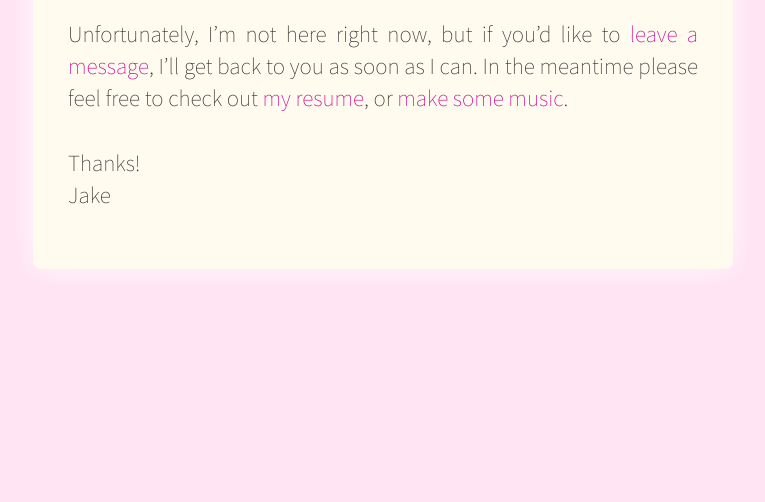
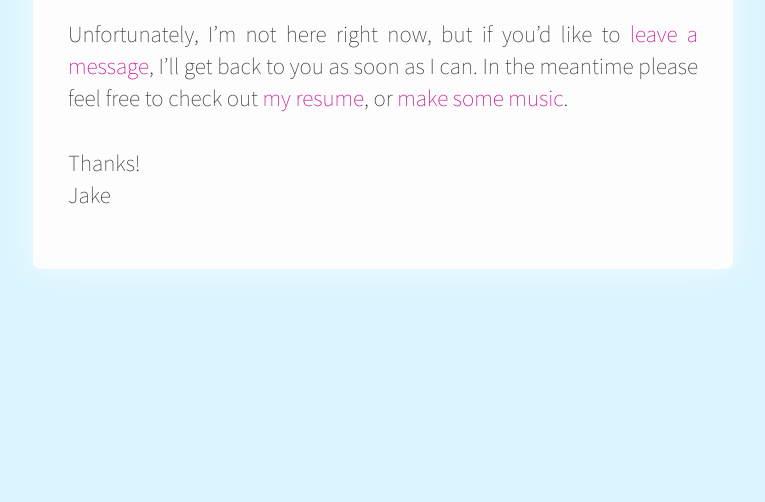
Before and after one commit to jschonberg/jschonberg.github.io, a plain HTML site: page index.html in a window 1280 px wide. Shown: the part 298-800 px from the top of the page, without its empty margins (257-1022 px from the left). Drawn offline with Linux system fonts and the light colour scheme.

Commit message:
Update style.css

```diff
--- a/css/style.css
+++ b/css/style.css
@@ -28,7 +28,7 @@
 body{
     margin:0 0;
     min-width:320px;
-    background:#FFE4F4;
+    background:#DBF5FF;
 }
 
 .main{
@@ -43,7 +43,7 @@ body{
 
 .messageContainer{
     padding:5%;
-    background-color:#FFFCEF;
+    background-color:#FDFDFD;
     -webkit-border-radius: 8px;
     -moz-border-radius: 8px;
     border-radius: 8px;
```
